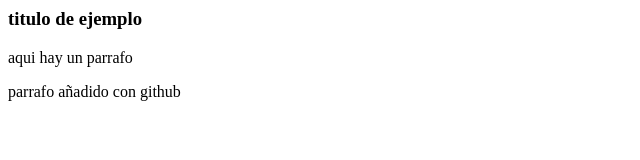
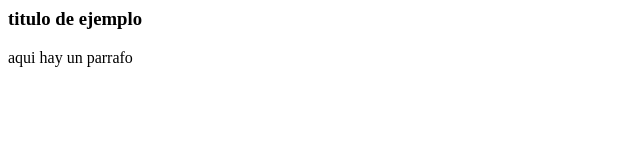
Before and after one commit to Manitusitu/proyectoC, a plain HTML site: page index.html in a window 1280 px wide. Shown: the whole page, without its empty margins (0-640 px from the left). Drawn offline with Linux system fonts and the light colour scheme.

Commit message:
Update index.html

```diff
--- a/index.html
+++ b/index.html
@@ -5,6 +5,5 @@
   <body>
     <h3> titulo de ejemplo </h3>
     <p> aqui hay un parrafo </p>
-    <p> parrafo añadido con github </p>
   </body>
 </html>
```
